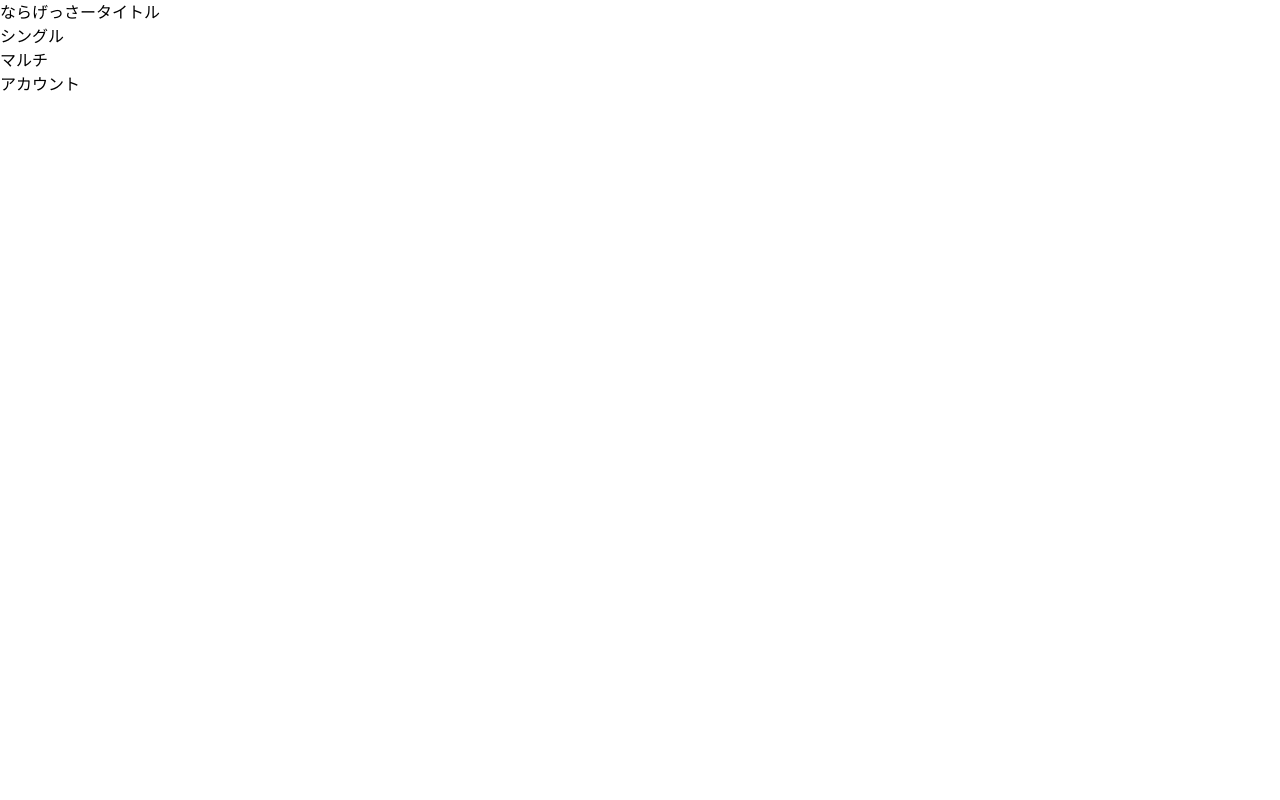
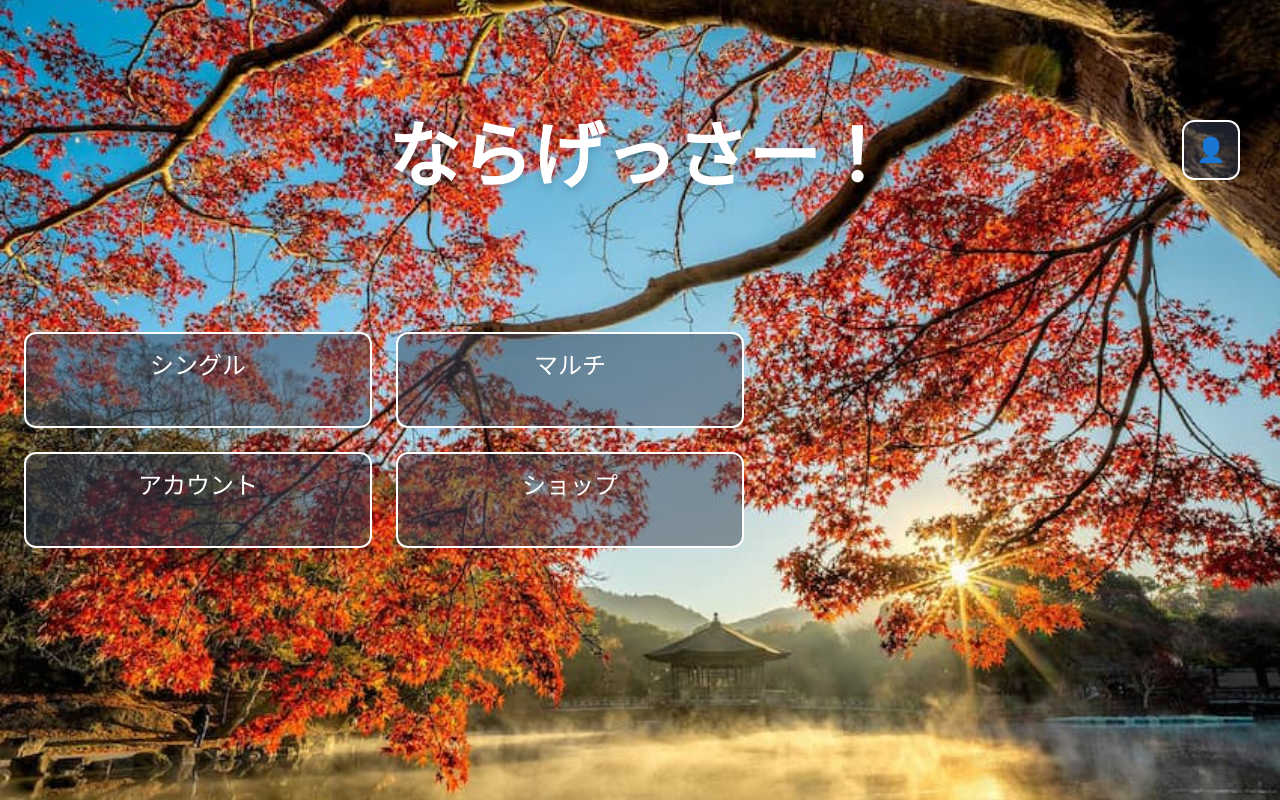
Before and after one commit to tkitora/2026-58, a React (Vite) app: page /MainPage in a window 1280 px wide. Built offline with nearby package versions, Linux system fonts and the light colour scheme.

Commit message:
[fix]MainPage

```diff
--- a/src/pages/MainPage.tsx
+++ b/src/pages/MainPage.tsx
@@ -1,4 +1,5 @@
 import { useNavigate } from 'react-router-dom';
+import bg from "../assets/nara_bg2.jpg";
 
 function MainPage() {
     const navigate = useNavigate();
@@ -12,23 +13,40 @@ function MainPage() {
     const handleAccClick = () => {
         navigate('/Account');
     };
+    const handleShopClick = () => {
+        navigate('/Shop');
+    };
 
 
     return(
         <>
-            <h1>
-                ならげっさータイトル
+            <div
+                className="min-h-screen flex flex-col bg-cover bg-center bg-no-repeat"
+                style={{ backgroundImage: `url(${bg})` }}
+            >
+                <div className="flex justify-center relative m-5 mt-30">
+                    <h1 className="text-white text-7xl font-bold drop-shadow-lg">
+                    ならげっさー！
                     </h1>
-            <div>
-                <p onClick={handleSingleClick}>
+
+                    <div className="p-3 bg-gray-700/50 rounded-xl border-2 border-white cursor-pointer absolute right-5">
+                        <p className="text-white text-2xl">👤</p>
+                    </div>
+                </div>
+                <div className="grid grid-cols-2 gap-6 w-full max-h-max max-w-3xl px-6 mt-30 text-white text-2xl text-center">
+                    <p onClick={handleSingleClick} className="h-16 sm:h-20 md:h-24 bg-gray-700/50 rounded-xl border-2 border-white p-4">
                         シングル
                     </p>
-                <p onClick={handleMultiClick}>
+                    <p onClick={handleMultiClick} className="h-16 sm:h-20 md:h-24 bg-gray-700/50 rounded-xl border-2 border-white p-4">
                         マルチ
                     </p>
-                <p onClick={handleAccClick}>
+                    <p onClick={handleAccClick} className="h-16 sm:h-20 md:h-24 bg-gray-700/50 rounded-xl border-2 border-white p-4">
                         アカウント
                     </p>
+                    <p onClick={handleShopClick} className="h-16 sm:h-20 md:h-24 bg-gray-700/50 rounded-xl border-2 border-white p-4">
+                        ショップ
+                    </p>
+                </div>
             </div>
         </>
     );
```
Also changed, not shown: src/assets/nara_bg2.jpg (added). Lines whose indentation alone changed are shown as unchanged.
